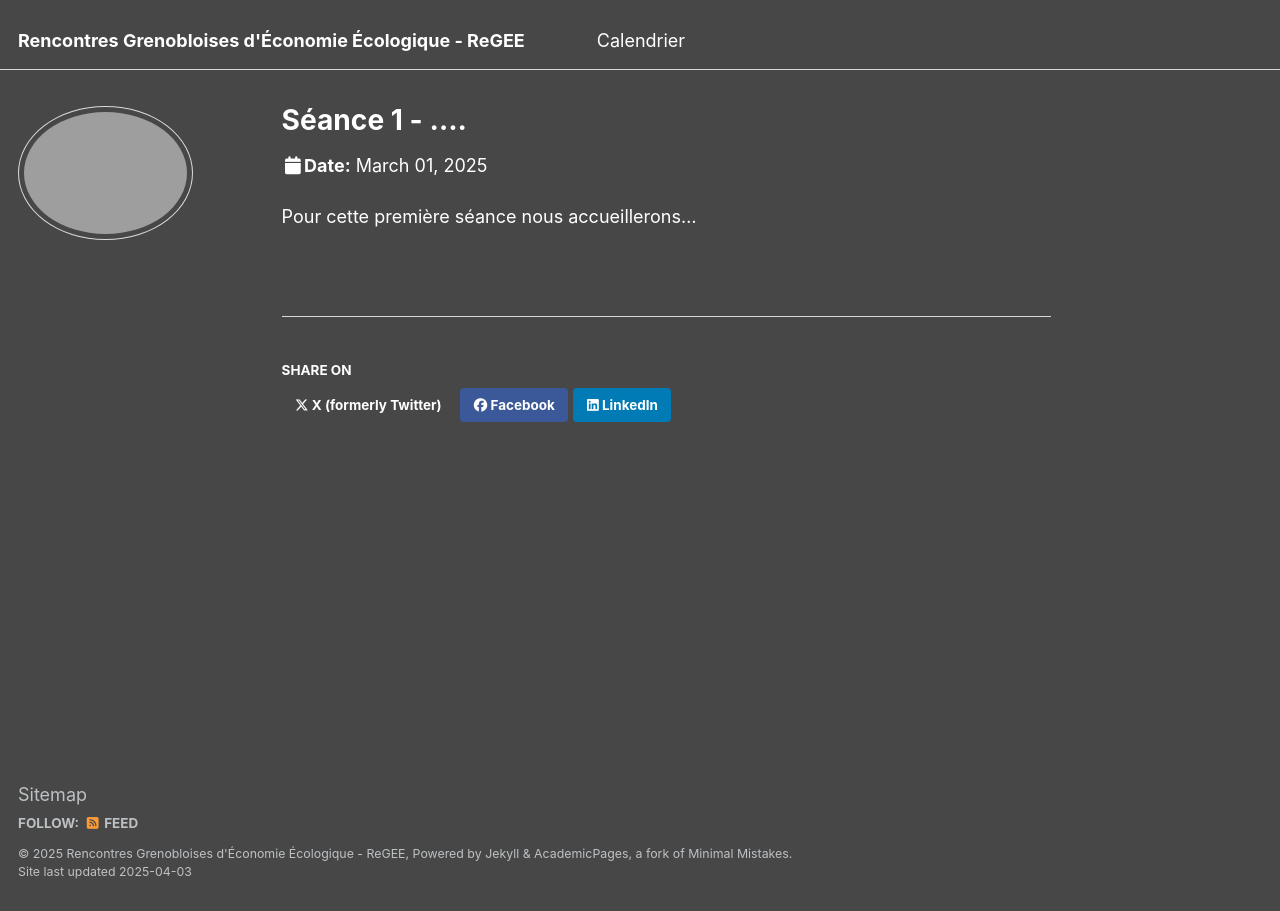
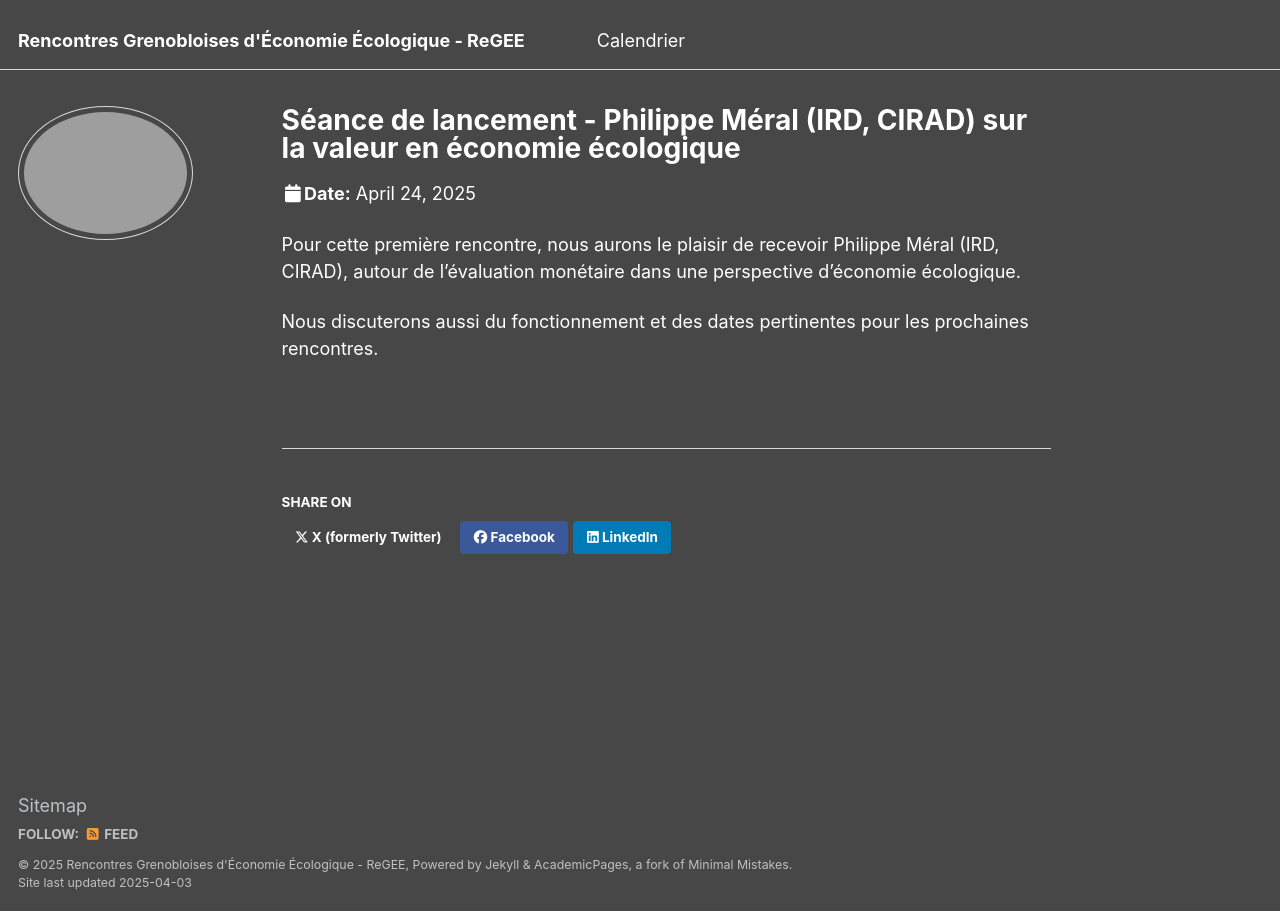
Before and after one commit to rencontres-ecol-econ/rencontres-ecol-econ.github.io, a Jekyll site: the page built from _talks/2012-03-01-talk-1.md, in a window 1280 px wide. Built offline with Jekyll 4.4.1, drawn with Linux system fonts in a browser that asks for light colours.

Commit message:
Update 2012-03-01-talk-1.md

```diff
--- a/_talks/2012-03-01-talk-1.md
+++ b/_talks/2012-03-01-talk-1.md
@@ -1,9 +1,12 @@
 ---
-title: "Séance 1 - ...."
+title: "Séance de lancement - Philippe Méral (IRD, CIRAD) sur la valeur en économie écologique"
 collection: talks
 type: "Talk"
 permalink: /talks/2012-03-01-talk-1
-date: 2025-03-01
-location: "MsH Grenoble"
+date: 2025-04-24
+location: "MsH Grenoble : Amphithéâtre Andrée Michel , Campus Universitaire UGA, 1221 Rue des Universités, 38610 Gières"
 ---
-Pour cette première séance nous accueillerons...
+
+Pour cette première rencontre, nous aurons le plaisir de recevoir Philippe Méral (IRD, CIRAD), autour de l’évaluation monétaire dans une perspective d’économie écologique.
+
+Nous discuterons aussi du fonctionnement et des dates pertinentes pour les prochaines rencontres.
```
